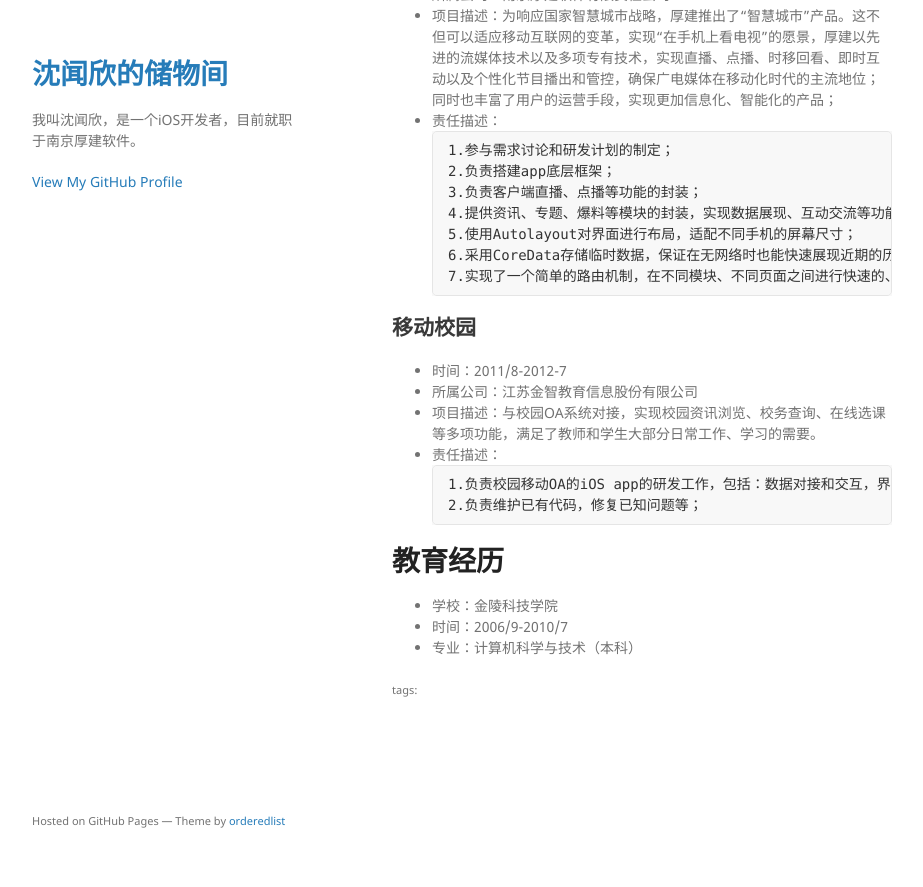
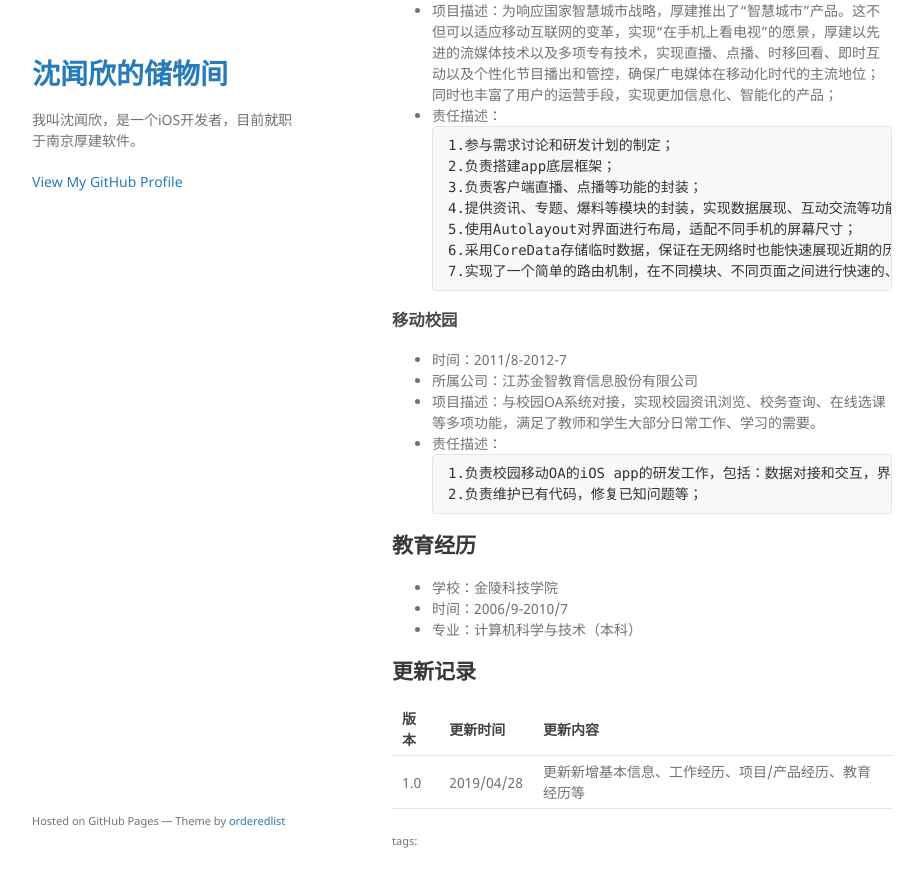
Before and after one commit to PatShen/PatShen.github.io, a Jekyll site: the page built from _posts/2019-04-28-AboutMe.md, in a window 1280 px wide and 900 px high, scrolled down 1700 px. Shown: the top 887 px of the window, without its empty margins (178-1101 px from the left). Built offline with Jekyll 4.4.1, drawn with Linux system fonts in a browser that asks for light colours.

Commit message:
Update 2019-04-28-AboutMe.md
调整细节

````diff
--- a/_posts/2019-04-28-AboutMe.md
+++ b/_posts/2019-04-28-AboutMe.md
@@ -14,16 +15,16 @@ title: 关于我
 * 工作地点：南京
 * 工作意向：iOS高级研发工程师/技术管理
 
-# 自我评价
+## 自我评价
 
 * 本人有超过8年的iOS应用开发经验，对界面布局、交互体验有丰富的经验，对应用架构也有自己的理解；
 * 在工作上本人比较注重时间规划，注重工作细节，能严格按照规则、程序办事，能保持整洁有序的状态；
 * 本人是一个有个人魅力的人，通常比较低调，不会刻意展现自己；在人际交流中，喜欢说服他人接受或遵从自己的观点；当意见不一致时，通常会直接告诉他人，并通过坦诚的沟通与他人求同存异；
 * 在过去的工作中，本人曾短期担任过基层管理职位，管理过3-10人的小团队，并陆续培养了部分后备力量；
 
-# 工作经历
+## 工作经历
 
-## 南京厚建软件有限责任公司
+### 南京厚建软件有限责任公司
 * 时间：2016/10-至今
 * 工作描述：
 ```
@@ -32,7 +33,7 @@ title: 关于我
 3.参与iOS部门和人员管理工作，包括考勤、奖惩、调配、晋级、工资变动等内容，并培养了后备研发人员；
 ```
 
-## 江苏金智教育信息股份有限公司
+### 江苏金智教育信息股份有限公司
 * 时间：2011/7-2012/8
 * 工作描述：
 ```
@@ -40,16 +41,16 @@ title: 关于我
 2.参加了一些社交类应用的开发与培训机构的合作，应用上架前离职。
 ```
 
-## 南京新迪杰软件科技有限公司
+### 南京新迪杰软件科技有限公司
 * 时间：2010/5-2011/7
 * 工作描述：
 ```
 参与公司项目的开发，在iOS平台上，公司当时与国内知名的艺龙旅行网合作，着力于旅游类的应用产品开发，产品能够搜索艺龙收录的所有酒店以及快捷预定等功能。
 ```
 
-# 项目/产品经历
+## 项目/产品经历
 
-## 阿米协同
+### 阿米协同
 * 时间：2016/10-至今
 * 所属公司：南京厚建软件有限责任公司
 * 项目描述：跨行业快速融合解决方案，集内容生产、任务协同、人员沟通为一体的融合媒体交互平台。平台构建了一个基于人和人之间的闭环沟通系统，汇聚平台资源，共享内容，多端分发，并实现移动化生产以及立体式效果追踪。
@@ -63,7 +64,7 @@ title: 关于我
 6.通过cocoapods私有库管理自封装的功能组件，为公司内多应用搭建底层代码库，方便不同应用进行快速开发；
 ```
 
-## 智慧城市
+### 智慧城市
 * 时间：2012/9-2016/9
 * 所属公司：南京厚建软件有限责任公司
 * 项目描述：为响应国家智慧城市战略，厚建推出了“智慧城市”产品。这不但可以适应移动互联网的变革，实现“在手机上看电视”的愿景，厚建以先进的流媒体技术以及多项专有技术，实现直播、点播、时移回看、即时互动以及个性化节目播出和管控，确保广电媒体在移动化时代的主流地位；同时也丰富了用户的运营手段，实现更加信息化、智能化的产品；
@@ -78,7 +79,7 @@ title: 关于我
 7.实现了一个简单的路由机制，在不同模块、不同页面之间进行快速的、弱耦合的跳转；
 ```
 
-## 移动校园
+### 移动校园
 * 时间：2011/8-2012-7
 * 所属公司：江苏金智教育信息股份有限公司
 * 项目描述：与校园OA系统对接，实现校园资讯浏览、校务查询、在线选课等多项功能，满足了教师和学生大部分日常工作、学习的需要。
@@ -88,8 +89,14 @@ title: 关于我
 2.负责维护已有代码，修复已知问题等；
 ```
 
-# 教育经历
+## 教育经历
 
 * 学校：金陵科技学院
 * 时间：2006/9-2010/7
 * 专业：计算机科学与技术（本科）
+
+## 更新记录
+
+|版本|更新时间|更新内容|
+|---|------|-------|
+|1.0|2019/04/28|更新新增基本信息、工作经历、项目/产品经历、教育经历等|
````
Also changed, not shown: other parts of _posts/2019-04-28-AboutMe.md (+2 -1 lines).
